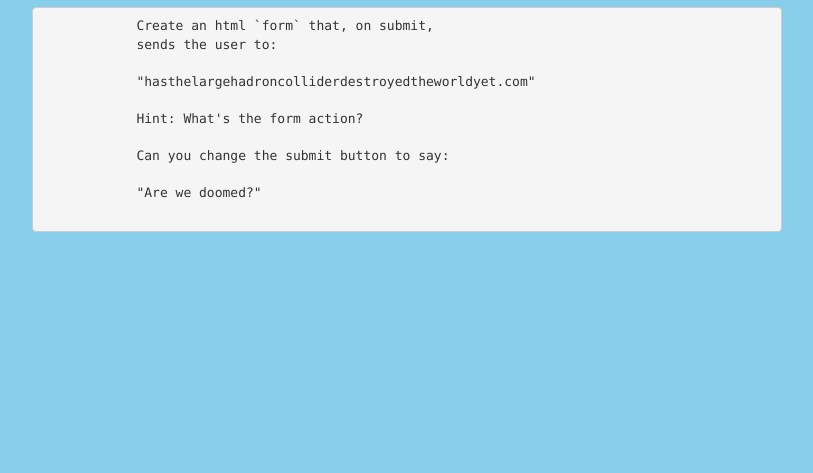
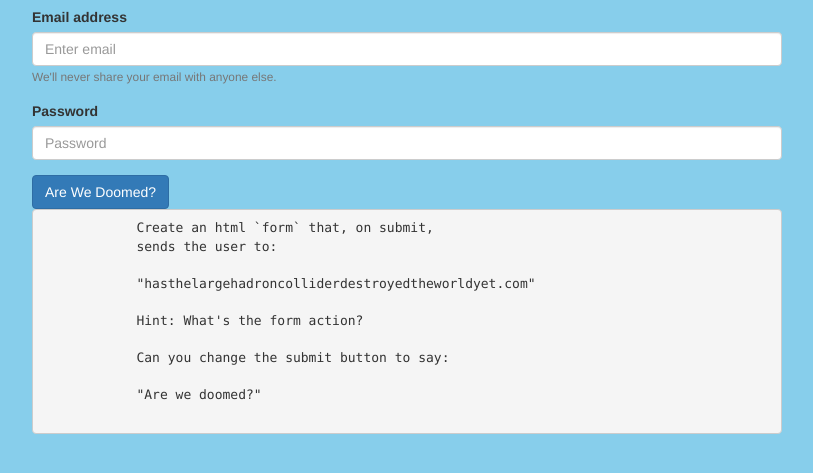
Before and after one commit to vpdacoder/Forms-Lab, a plain HTML site: page 02_doomed_yet/index.html in a window 1280 px wide. Shown: the part 143-616 px from the top of the page, without its empty margins (233-1046 px from the left). Drawn offline with nearby package versions, Linux system fonts and the light colour scheme.

Commit message:
Doomed Yet? Complete

```diff
--- a/02_doomed_yet/index.html
+++ b/02_doomed_yet/index.html
@@ -22,6 +22,18 @@
       <div class="row">
         <div class="col-md-8 col-md-offset-2">
           <h1>2. Doomed Yet?</h1>
+            <form action="hasthelargehadroncolliderdestroyedtheworldyet.com">
+              <fieldset class="form-group">
+                <label for="exampleInputEmail1">Email address</label>
+                <input type="email" class="form-control" id="exampleInputEmail1" placeholder="Enter email">
+                <small class="text-muted">We'll never share your email with anyone else.</small>
+              </fieldset>
+              <fieldset class="form-group">
+                <label for="exampleInputPassword1">Password</label>
+                <input type="password" class="form-control" id="exampleInputPassword1" placeholder="Password">
+              </fieldset>
+              <button type="submit" class="btn btn-primary">Are We Doomed?</button>
+            </form>
           <pre>
             Create an html `form` that, on submit,
             sends the user to:
```
Also changed, not shown: 1 other file.
